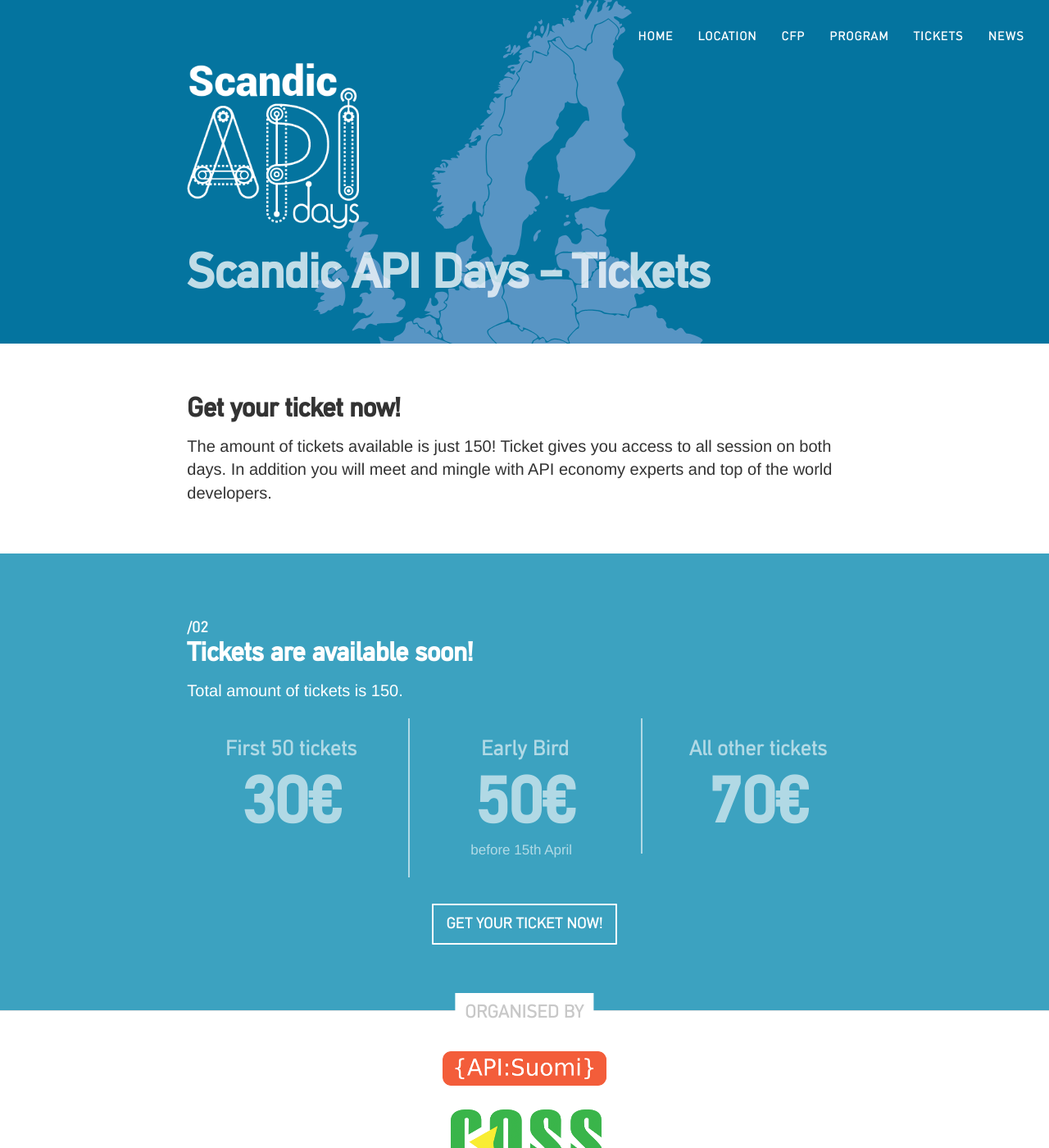
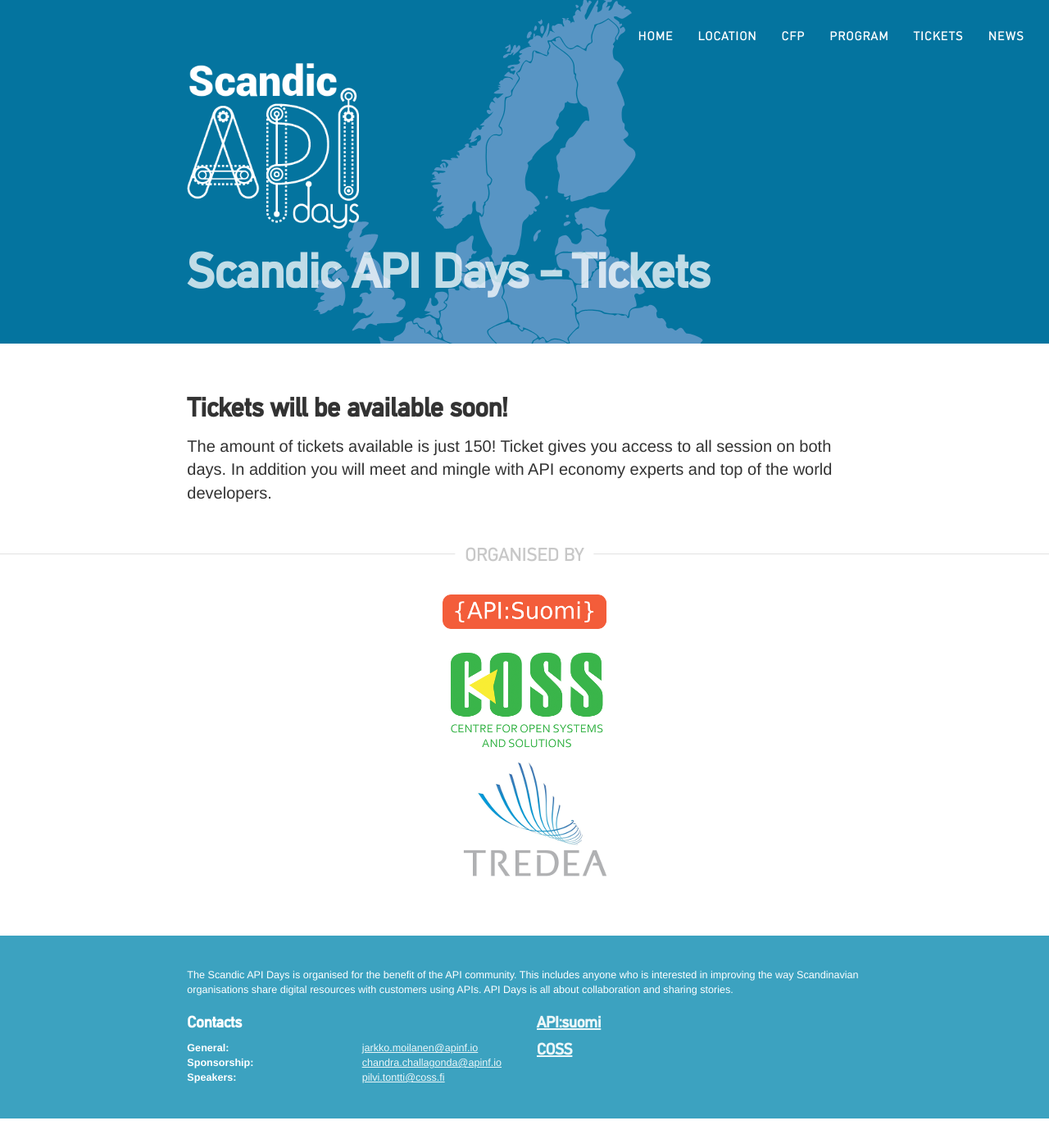
Before and after one commit to apidaysnordic/apidaysnordic.github.io, a Jekyll site: the page built from tickets/index.md, in a window 1280 px wide and 1400 px high. Shown: the whole window at 82% size. Built offline with Jekyll 4.4.1, drawn with Linux system fonts in a browser that asks for light colours; nearby versions of some CDN libraries; some web fonts are replaced; library files that are not in the unit come from our copies; comment, search, counter and statistics services are not loaded.

Commit message:
hide tickets

```diff
--- a/_layouts/default.html
+++ b/_layouts/default.html
@@ -239,7 +239,7 @@
 			</div>
 		</div>
 
-
+<!--
 
 		<div class="row">
 			<div class="col-md-8 col-md-push-2">
@@ -272,6 +272,7 @@
 							</p>
 						</div>
 					</div>
+-->
 <!--
 					<div class="col-md-12 text-center">
                                                 <a href="/cfp/" class="btn btn-primary btn-lg">
--- a/_layouts/tickets.html
+++ b/_layouts/tickets.html
@@ -58,7 +58,7 @@
         <div class="row">
             <div class="col-md-8 col-md-offset-2">
                 <article class="blogSummary">
-                    <h2>Get your ticket now!</h2>
+                    <h2>Tickets will be available soon!</h2>
 
 			<p class="p1"><span>
 			The amount of tickets available is just 150! Ticket gives you access to all session on both days. In addition you will meet and mingle with
@@ -71,7 +71,7 @@
 
     </div>
 </section>
-
+<!--
 <section id="book" class="section-2 container-fluid alt-section">
 	<div class="section-wrapper">
 
@@ -135,7 +135,7 @@
 
 	</div>
 </section>
-
+-->
 <aside class="sidebar" data-spy="affix" data-offset-top="60" data-offset-bottom="200">
 
 </aside>
```
